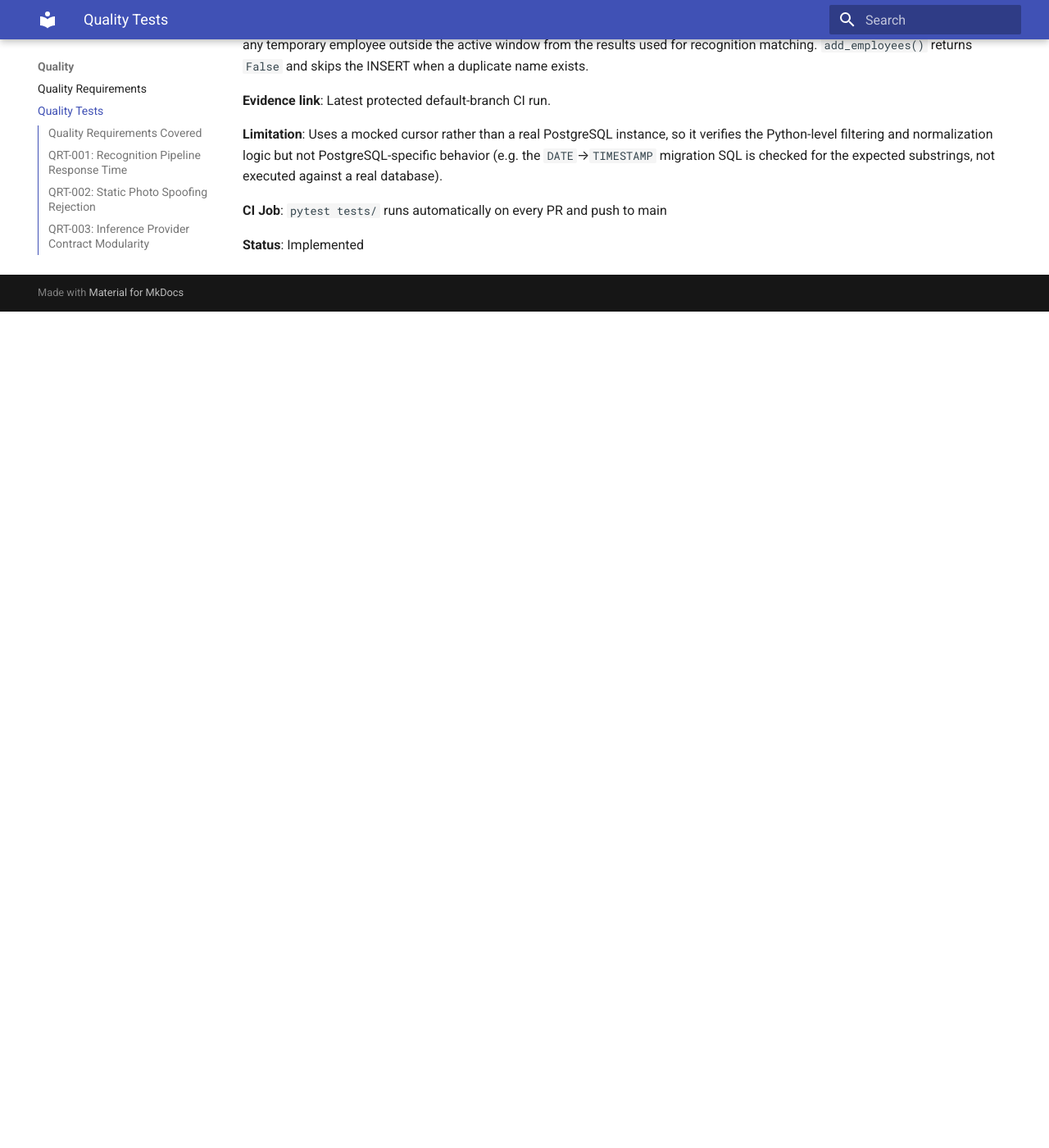
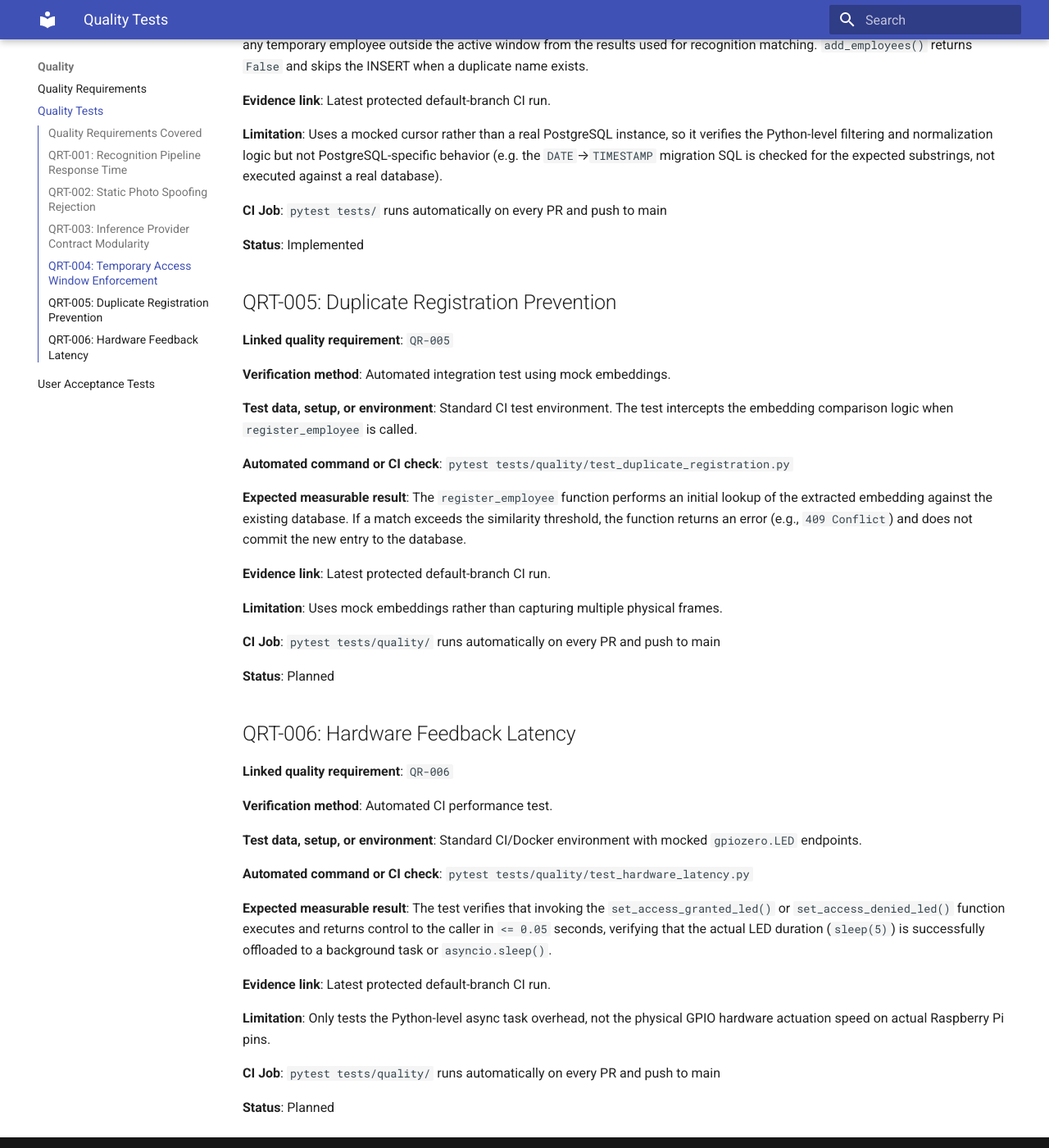
Before and after one commit to Innopolis-Robotics-Society/FaceGuardV3, an MkDocs documentation site: the page built from docs/quality-requirement-tests.md, in a window 1280 px wide and 1400 px high, scrolled down 2451 px. Shown: the whole window at 82% size. Built offline with MkDocs 1.6.1 and Material for MkDocs 9.7.7, drawn with Linux system fonts in a browser that asks for light colours; before the commit the page ends 2831 px from its top, so only the background shows below that.

Commit message:
update quality-requirement-tests.md

```diff
--- a/docs/quality-requirement-tests.md
+++ b/docs/quality-requirement-tests.md
@@ -113,3 +113,43 @@
 **CI Job**: `pytest tests/` runs automatically on every PR and push to main
 
 **Status**: Implemented
+
+## QRT-005: Duplicate Registration Prevention
+
+**Linked quality requirement**: `QR-005`
+
+**Verification method**: Automated integration test using mock embeddings.
+
+**Test data, setup, or environment**: Standard CI test environment. The test intercepts the embedding comparison logic when `register_employee` is called.
+
+**Automated command or CI check**: `pytest tests/quality/test_duplicate_registration.py`
+
+**Expected measurable result**: The `register_employee` function performs an initial lookup of the extracted embedding against the existing database. If a match exceeds the similarity threshold, the function returns an error (e.g., `409 Conflict`) and does not commit the new entry to the database.
+
+**Evidence link**: Latest protected default-branch CI run.
+
+**Limitation**: Uses mock embeddings rather than capturing multiple physical frames.
+
+**CI Job**: `pytest tests/quality/` runs automatically on every PR and push to main
+
+**Status**: Planned
+
+## QRT-006: Hardware Feedback Latency
+
+**Linked quality requirement**: `QR-006`
+
+**Verification method**: Automated CI performance test.
+
+**Test data, setup, or environment**: Standard CI/Docker environment with mocked `gpiozero.LED` endpoints.
+
+**Automated command or CI check**: `pytest tests/quality/test_hardware_latency.py`
+
+**Expected measurable result**: The test verifies that invoking the `set_access_granted_led()` or `set_access_denied_led()` function executes and returns control to the caller in `<= 0.05` seconds, verifying that the actual LED duration (`sleep(5)`) is successfully offloaded to a background task or `asyncio.sleep()`.
+
+**Evidence link**: Latest protected default-branch CI run.
+
+**Limitation**: Only tests the Python-level async task overhead, not the physical GPIO hardware actuation speed on actual Raspberry Pi pins.
+
+**CI Job**: `pytest tests/quality/` runs automatically on every PR and push to main
+
+**Status**: Planned
```
